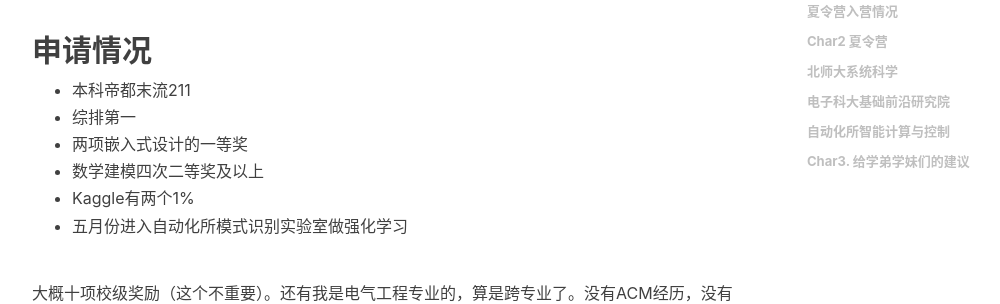
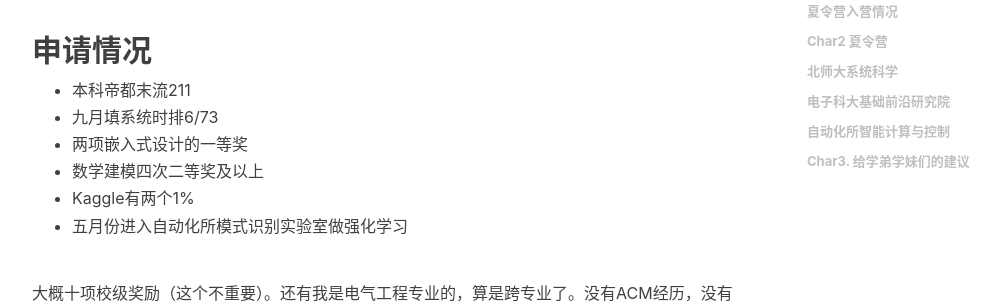
Before and after one commit to sweetice/previous_blog, a Jekyll site: the page built from _posts/2018-10-02-佛系保研：电气工程跨保AI.md, in a window 1280 px wide and 900 px high, scrolled down 856 px. Shown: the part 153-457 px from the top of the window, without its empty margins (233-1233 px from the left). Built offline with Jekyll 4.4.1, drawn with Linux system fonts in a browser that asks for light colours; nearby versions of some CDN libraries; comment, search, counter and statistics services are not loaded.

Commit message:
Update 2018-10-02-佛系保研：电气工程跨保AI.md

```diff
--- a/_posts/2018-10-02-佛系保研：电气工程跨保AI.md
+++ b/_posts/2018-10-02-佛系保研：电气工程跨保AI.md
@@ -22,7 +22,7 @@ tags:
 
 ## 申请情况
 - 本科帝都末流211
-- 综排第一
+- 九月填系统时排6/73
 - 两项嵌入式设计的一等奖
 - 数学建模四次二等奖及以上
 - Kaggle有两个1%
```
